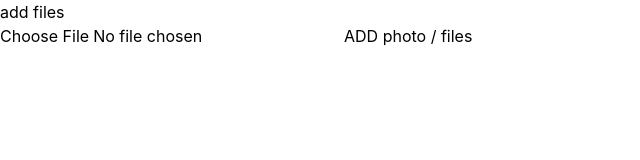
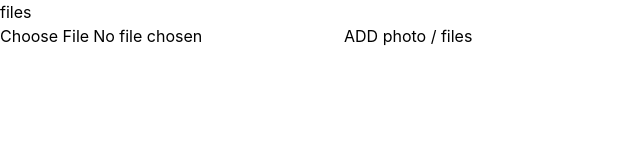
Before and after one commit to Ayushkumar00111/Next.Js_auth, a Next.js app in the folder frontend/nextgen/: page /upload in a window 1280 px wide. Shown: the top 160 px of the page, without its empty margins (0-640 px from the left). Built offline with nearby package versions, Linux system fonts and the light colour scheme.

Commit message:
all are up to date

```diff
--- a/frontend/nextgen/src/app/upload/page.js
+++ b/frontend/nextgen/src/app/upload/page.js
@@ -20,7 +20,7 @@ export default function upload(){
     }
     return(
         <div>
-            <h1> add files</h1>
+            <h1>  files</h1>
             <form onSubmit={fun}>
    <input type="file" onChange={(e)=>{setdata(e.target.files?.[0])}}/>
             <button >ADD photo / files</button>
```
